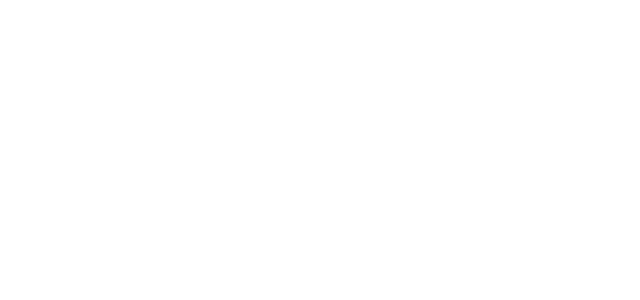
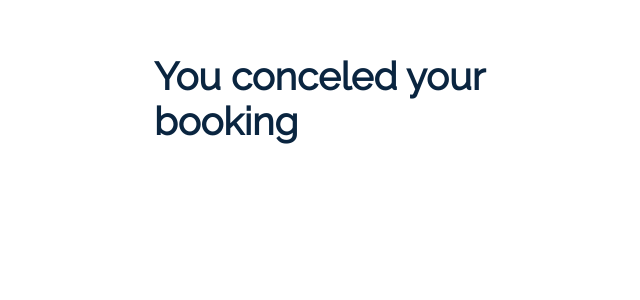
Before and after one commit to Valsuh45/Stripe-Exercise-3, a React (Create React App) app in the folder client/: page /Stripe-Exercise-3/cancel in a window 1280 px wide. Before the commit this address had no page. Shown: the top 300 px of the page, without its empty margins (246-886 px from the left). Built offline with nearby package versions, Linux system fonts and the light colour scheme.

Commit message:
feat: Added cancel and success pages

```diff
--- a/client/src/App.js
+++ b/client/src/App.js
@@ -1,6 +1,7 @@
 import "./App.css";
 import Payment from "./Payment";
-import Completion from "./Completion";
+import Success from "./Success";
+import Cancel from "./Cancel";
 
 import { BrowserRouter, Routes, Route } from "react-router-dom";
 
@@ -10,7 +11,8 @@
       <BrowserRouter basename="/Stripe-Exercise-3">
         <Routes>
           <Route path="/" element={<Payment />} />
-          <Route path="/completion" element={<Completion />} />
+          <Route path="/success" element={<Success />} />
+          <Route path="/cancel" element={<Cancel />} />
         </Routes>
       </BrowserRouter>
     </main>
--- /dev/null
+++ b/client/src/Cancel.js
@@ -0,0 +1,5 @@
+function Cancel(props) {
+    return <h1>You conceled your booking</h1>;
+  }
+
+  export default Cancel;
--- a/client/src/Completion.js
+++ /dev/null
@@ -1,5 +0,0 @@
-function Completion(props) {
-  return <h1>Thank you! 🎉</h1>;
-}
-
-export default Completion;
--- /dev/null
+++ b/client/src/Success.js
@@ -0,0 +1,5 @@
+function Success(props) {
+  return <h1>Thank you! 🎉</h1>;
+}
+
+export default Success;
```
